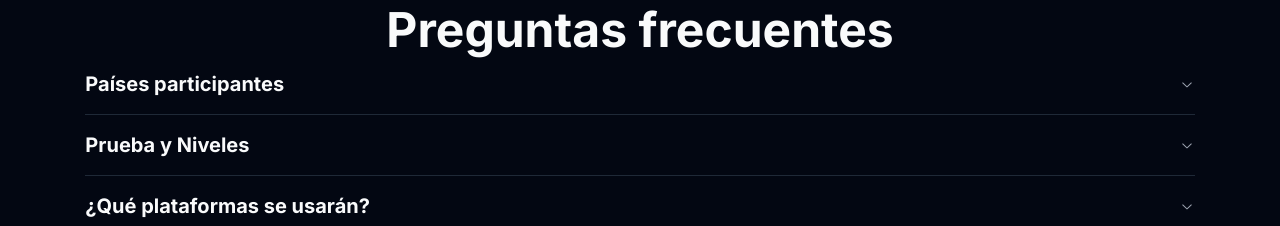
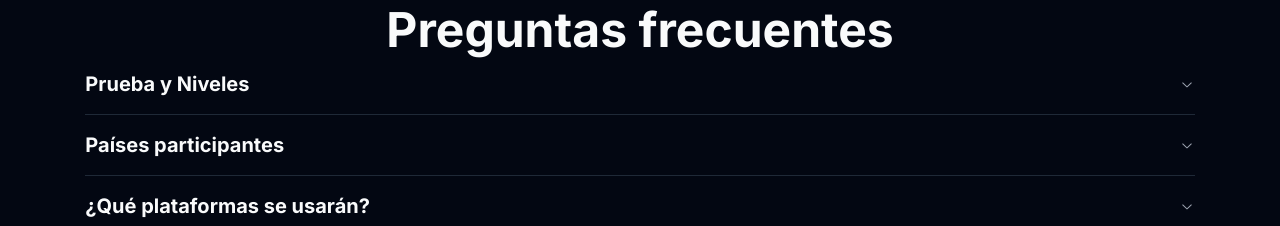
Before and after one commit to LeonardoZambranoL/cmi-ema-frontend, a Next.js app: page / in a window 1280 px wide. Shown: the part 663-889 px from the top of the page. Built offline with nearby package versions, Linux system fonts and the light colour scheme.

Commit message:
minor changes

```diff
--- a/src/app/page.tsx
+++ b/src/app/page.tsx
@@ -43,9 +43,7 @@ export default function Home() {
             {faqs.map((faq, index) => (
               <AccordionItem value={String(index)} key={index}>
                 <AccordionTrigger>
-                  <div className="w-full md:w-auto">
                     <SmallHeader> {faq.question} </SmallHeader>
-                  </div>
                 </AccordionTrigger>
                 <AccordionContent>
                   <div className="mx-2">
--- a/src/lib/utils.ts
+++ b/src/lib/utils.ts
@@ -10,19 +10,19 @@ export function cn(...inputs: ClassValue[]) {
 export function getFAQ(){
   const faqs: FAQType[] = [
     {
+      question: "Prueba y Niveles",
+      answer:
+        "Se contará con una sola fase virtual de 4 problemas con una calificación de 7 puntos cada uno y será dividida en dos niveles:\n\n•Smooth: Dirigida a estudiantes de Básico Superior (8vo - 10mo)\n•Heavy: Dirigida a estudiantes de Bachillerato (1ro - 3ro)\n\nLa prueba tendrá una duración diferente para cada nivel: *3.5 horas para el nivel Smooth y 4 horas para Heavy*. Una vez terminado este tiempo, habrá media hora adicional para el proceso de escaneo y envío.",
+    },
+    {
       question: "Países participantes",
       answer:
         "•Ecuador\n•Bolivia\n•República Dominicana\n•Chile\n•Panamá\n•El Salvador",
     },
     {
-      question: "Prueba y Niveles",
-      answer:
-        "Se contará con una sola fase virtual de 4 problemas con una calificación de 7 puntos cada uno y será dividida en dos niveles:\n\n•Smooth:** Dirigida a estudiantes de Básico Superior (8vo - 10mo)\n•Heavy: Dirigida a estudiantes de Bachillerato (1ro - 3ro)\n\nLa prueba tendrá una duración diferente para cada nivel: *3.5 horas para el nivel Smooth y 4 horas para Heavy*. Una vez terminado este tiempo, habrá media hora adicional para el proceso de escaneo y envío.",
-    },
-    {
       question: "¿Qué plataformas se usarán?",
       answer:
-        "Usaremos las plataformas de [hay que ver] para la prueba y [Zoom] para la supervisión de la misma. Se dará mayor información sobre estas herramientas antes de la prueba, por favor estar atentos a su correo electrónico, pues este es nuestro principal medio de comunicación con los participantes.",
+        "Usaremos las plataformas de -hay que ver- para la prueba y Zoom para la supervisión de la misma. Se dará mayor información sobre estas herramientas antes de la prueba, por favor estar atentos a su correo electrónico, pues este es nuestro principal medio de comunicación con los participantes.",
     },
     {
       question: "¿Qué temas se tratan en la olimpiada?",
```
